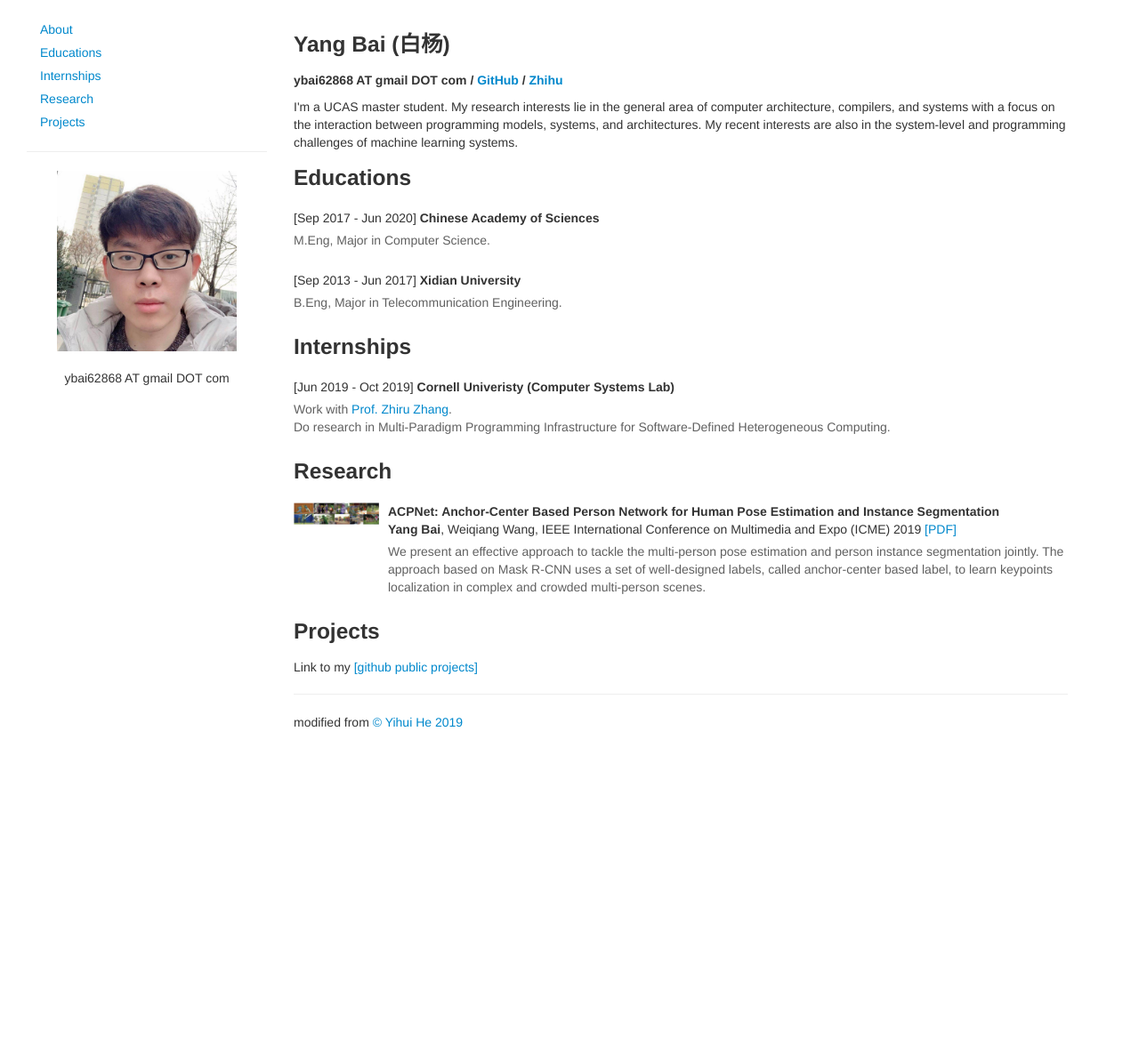
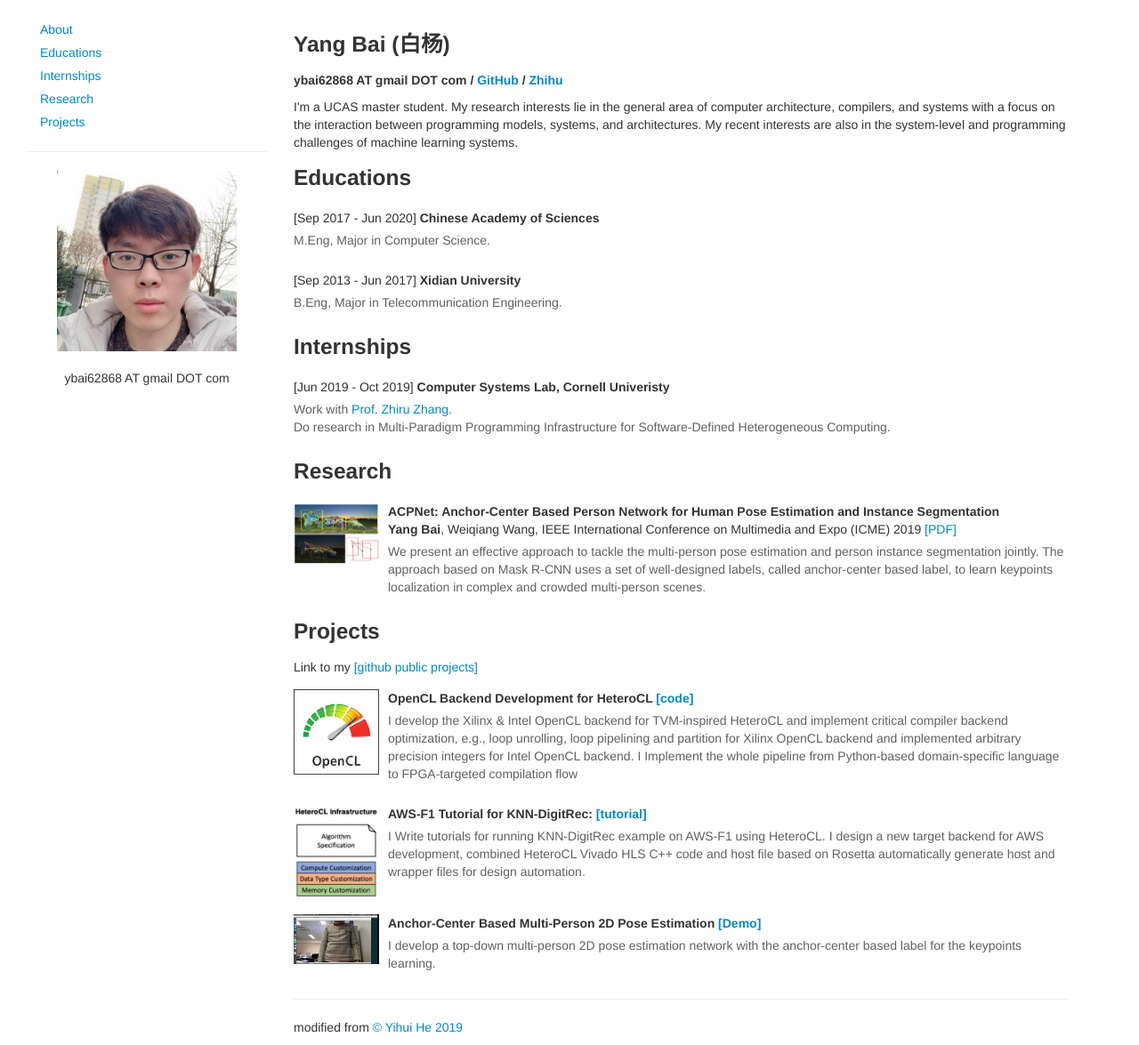
Before and after one commit to ybai62868/ybai62868.github.io, a Jekyll site: the page index.html, which Jekyll copies as it is, in a window 1280 px wide and 1175 px high. Shown: the whole window at 89% size. Built offline with Jekyll 4.4.1, drawn with Linux system fonts in a browser that asks for light colours.

Commit message:
[Add] Update HeteroCL

```diff
--- a/index.html
+++ b/index.html
@@ -171,7 +171,7 @@
                     <p class="media-heading">
                         [Jun 2019 - Oct 2019]
                         <strong>
-                            Cornell Univeristy (Computer Systems Lab)
+                            Computer Systems Lab, Cornell Univeristy
                         </strong>
                     </p>
                     <p class="abstract-text">
@@ -189,7 +189,7 @@
 
             <div class="media">
                 <a name="fsaf" class="pull-left">
-                    <img class="media-object" src="./assets_files_yang/ICME2019.png" width="96px" height="96px">
+                    <img class="media-object" src="./assets_files_yang/ICME2019.png" width="96px" height="196px">
                 </a>
                 <div class="media-body">
                     <p class="media-heading">
@@ -459,6 +459,60 @@
             </h3>
             Link to my <a target="_blank" href="https://github.com/ybai62868">[github public projects]</a>
 
+
+            <div class="media">
+                <a name="softer" class="pull-left">
+                    <img class="media-object" src="assets_files_yang/opencl.png" width="96px" height="96px">
+                </a>
+                <div class="media-body">
+                    <p class="media-heading">
+                        <strong>
+                             OpenCL Backend Development for HeteroCL
+                             <a target="_blank" href="https://github.com/ybai62868/heterocl/tree/opencl">[code]</a>
+                     </strong><br>
+                    </p>
+                    <p class="abstract-text">
+                        I develop the Xilinx & Intel OpenCL backend for TVM-inspired HeteroCL and implement critical compiler backend optimization, e.g., loop unrolling, loop pipelining and partition for Xilinx OpenCL backend and implemented arbitrary precision integers for Intel OpenCL backend. I Implement the whole pipeline from Python-based domain-speciﬁc language to FPGA-targeted compilation ﬂow
+                    </p>
+                </div>
+            </div>
+
+
+            <div class="media">
+                <a name="softer" class="pull-left">
+                    <img class="media-object" src="assets_files_yang/HeteroCL.png" width="96px" height="96px">
+                </a>
+                <div class="media-body">
+                    <p class="media-heading">
+                        <strong>
+                             AWS-F1 Tutorial for KNN-DigitRec:
+                             <a target="_blank" href="https://github.com/ybai62868/OpenCL_Xilinx-Intel_HeteroCL">[tutorial]</a>
+                     </strong><br>
+                    </p>
+                    <p class="abstract-text">
+                        I Write tutorials for running KNN-DigitRec example on AWS-F1 using HeteroCL. I design a new target backend for AWS development, combined HeteroCL Vivado HLS C++ code and host ﬁle based on Rosetta automatically generate host and wrapper ﬁles for design automation.
+                    </p>
+                </div>
+            </div>
+
+
+            <div class="media">
+                <a name="softer" class="pull-left">
+                    <img class="media-object" src="assets_files_yang/PoseDemo.png" width="96px" height="96px">
+                </a>
+                <div class="media-body">
+                    <p class="media-heading">
+                        <strong>
+                             Anchor-Center Based Multi-Person 2D Pose Estimation
+                             <a target="_blank" href="">[Demo]</a>
+                     </strong><br>
+                    </p>
+                    <p class="abstract-text">
+                        I develop a top-down multi-person 2D pose estimation network with the anchor-center based label for the keypoints learning.
+                    </p>
+                </div>
+            </div>
+
          <!--    <div class="media">
                 <a class="pull-left">
                     <img class="media-object"
```
Also changed, not shown: assets_files_yang/HeteroCL.png (added), assets_files_yang/ICME2019.png, assets_files_yang/PoseDemo.png (added), assets_files_yang/opencl.png (added).
